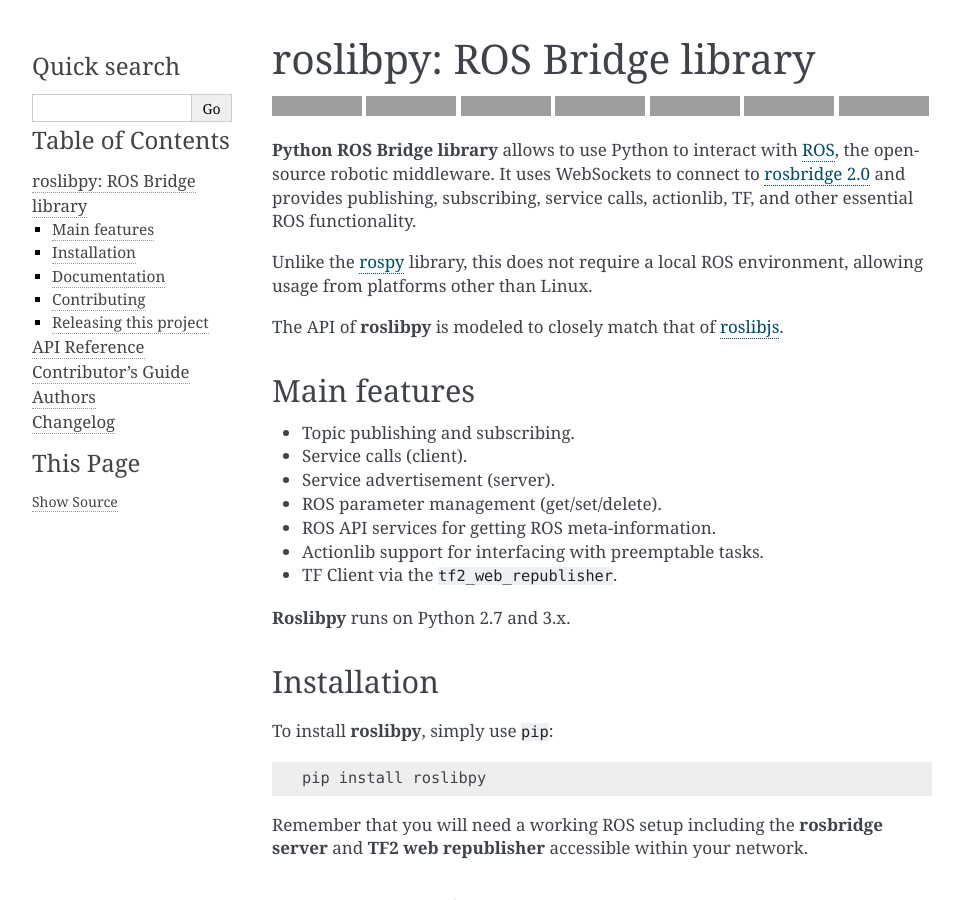
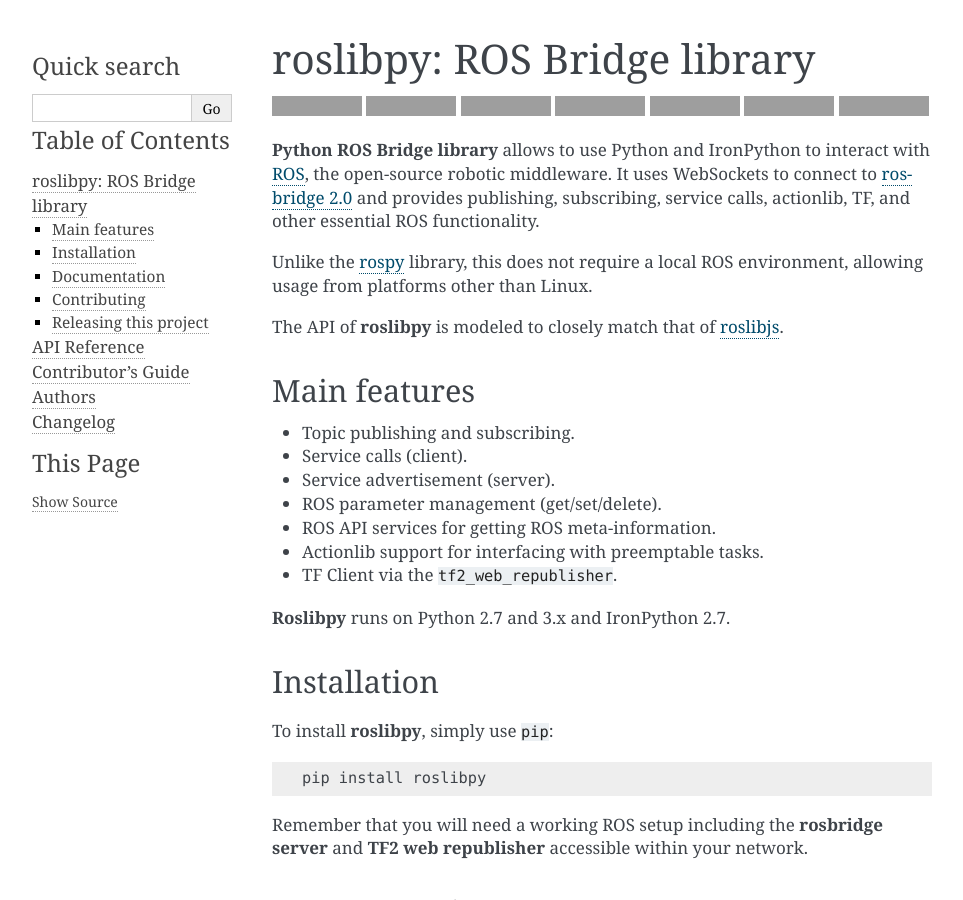
Before and after one commit to gramaziokohler/roslibpy, a Sphinx documentation site: the page built from docs/readme.rst, in a window 1280 px wide and 900 px high, cut to the strip 0-900 px from the top of the window. Shown: the whole strip, without its empty margins (148-1111 px from the left). Built offline with Sphinx 7.4.7, drawn with Linux system fonts in a browser that asks for light colours; grey boxes are pictures that could not be loaded.

Commit message:
Add ironpython to some docs

```diff
--- a/README.rst
+++ b/README.rst
@@ -34,8 +34,9 @@ roslibpy: ROS Bridge library
 
 .. end-badges
 
-**Python ROS Bridge library** allows to use Python to interact with `ROS <http://www.ros.org>`_,
-the open-source robotic middleware. It uses WebSockets to connect to
+**Python ROS Bridge library** allows to use Python and IronPython to interact
+with `ROS <http://www.ros.org>`_, the open-source robotic middleware.
+It uses WebSockets to connect to
 `rosbridge 2.0 <http://wiki.ros.org/rosbridge_suite>`_ and provides publishing,
 subscribing, service calls, actionlib, TF, and other essential ROS functionality.
 
@@ -56,7 +57,7 @@ Main features
 * Actionlib support for interfacing with preemptable tasks.
 * TF Client via the ``tf2_web_republisher``.
 
-**Roslibpy** runs on Python 2.7 and 3.x.
+**Roslibpy** runs on Python 2.7 and 3.x and IronPython 2.7.
 
 
 Installation
--- a/docs/index.rst
+++ b/docs/index.rst
@@ -34,8 +34,9 @@ roslibpy: ROS Bridge library
 
 .. end-badges
 
-**Python ROS Bridge library** allows to use Python to interact with `ROS <http://www.ros.org>`_,
-the open-source robotic middleware. It uses WebSockets to connect to
+**Python ROS Bridge library** allows to use Python and IronPython to interact
+with `ROS <http://www.ros.org>`_, the open-source robotic middleware.
+It uses WebSockets to connect to
 `rosbridge 2.0 <http://wiki.ros.org/rosbridge_suite>`_ and provides publishing,
 subscribing, service calls, actionlib, TF, and other essential ROS functionality.
 
--- a/setup.py
+++ b/setup.py
@@ -61,6 +61,7 @@ setup(
         'Programming Language :: Python :: 3.5',
         'Programming Language :: Python :: 3.6',
         'Programming Language :: Python :: Implementation :: CPython',
+        'Programming Language :: Python :: Implementation :: IronPython',
         'Topic :: Scientific/Engineering',
     ],
     keywords=['ros', 'ros-bridge', 'robotics', 'websockets'],
```
